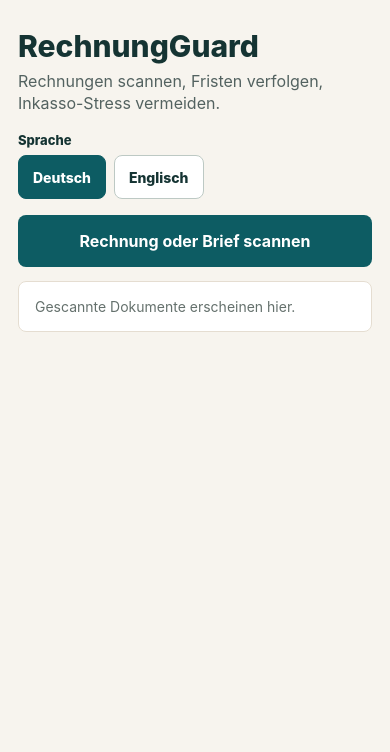
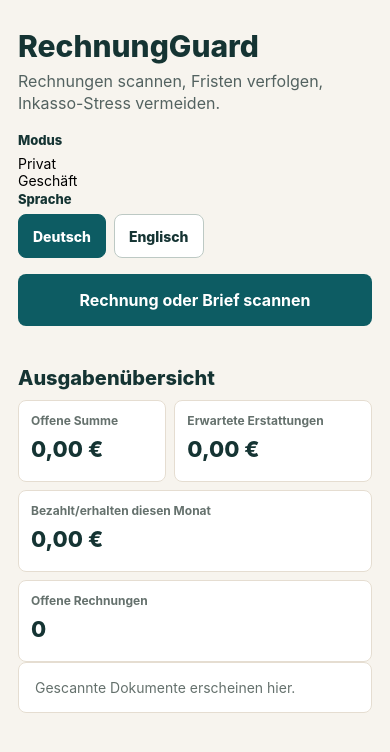
Before and after one commit to Jeylank/rechnungguard, a React Native app: screen / in a window 390 px wide. Shown: the top 752 px of the page. Built offline with nearby package versions, Linux system fonts and the light colour scheme.

Commit message:
Add business mode for supplier invoices

```diff
--- a/App.tsx
+++ b/App.tsx
@@ -27,10 +27,13 @@ import {
 import { deleteAllDocuments, deleteDocument, getDocuments, upsertDocument } from './services/documentStorage';
 import { BACKEND_HEALTH_URL, OCR_MODE, scanDocumentWithOcr } from './services/ocrService';
 import {
+  AppMode,
+  appModeValues,
+  businessExpenseCategoryValues,
   documentTypeValues,
   DocumentType,
   ExpenseCategory,
-  expenseCategoryValues,
+  privateExpenseCategoryValues,
   cashflowTypeValues,
   inkassoChecklistItems,
   paymentStatusValues,
@@ -91,6 +94,7 @@ const openExpenseStatuses = new Set<ScannedDocument['paymentStatus']>(['needs_re
 const receivableOpenStatuses = new Set<ScannedDocument['paymentStatus']>(['needs_review', 'expected', 'waiting_reimbursement']);
 const blockedPaymentPreparationStatuses = new Set<ScannedDocument['paymentStatus']>(['paid', 'closed']);
 const LANGUAGE_STORAGE_KEY = 'rechnungguard.language.v1';
+const APP_MODE_STORAGE_KEY = 'rechnungguard.appMode.v1';
 const PRIVACY_NOTICE_ACCEPTED_STORAGE_KEY = 'rechnungguard.privacyNoticeAccepted.v1';
 const STORE_DOCUMENT_IMAGES_STORAGE_KEY = 'rechnungguard.storeDocumentImages.v1';
 
@@ -141,6 +145,18 @@ const reminderOrInkassoFields = new Set<EditableField>([
   'actionRecommendation',
 ]);
 const paymentPreparationFields = new Set<EditableField>(['iban', 'bic', 'paymentReference']);
+const businessReviewFields = new Set<EditableField>([
+  'paymentStatus',
+  'senderName',
+  'creditorName',
+  'amountTotal',
+  'dueDate',
+  'invoiceNumber',
+  'customerNumber',
+  'iban',
+  'paymentReference',
+]);
+const businessPaymentStatusValues: PaymentStatus[] = ['needs_review', 'unpaid', 'paid', 'disputed', 'closed'];
 
 const sortByDateDesc = (a: ScannedDocument, b: ScannedDocument) =>
   new Date(b.createdAt).getTime() - new Date(a.createdAt).getTime();
@@ -186,6 +202,8 @@ const getPaymentMethodLabel = (t: Translation, value: ScannedDocument['paymentMe
   t.paymentMethods[value] ?? value;
 const getBooleanLabel = (t: Translation, value: boolean) => (value ? t.yes : t.no);
 const getFieldLabel = (t: Translation, field: FieldLabelKey) => t.fields[field] || translations.de.fields[field] || field;
+const getModeFieldLabel = (t: Translation, appMode: AppMode, field: FieldLabelKey) =>
+  appMode === 'business' && field === 'creditorName' ? t.fields.businessCreditorName : getFieldLabel(t, field);
 
 const copyToClipboard = (value: string) => Clipboard.setStringAsync(value);
 
@@ -221,6 +239,31 @@ const shouldShowEditableField = (document: ScannedDocument, field: EditableField
 
 const getVisibleFields = (document: ScannedDocument, fields: EditableField[]) =>
   fields.filter((field) => shouldShowEditableField(document, field));
+
+const getVisibleReviewFields = (document: ScannedDocument, fields: EditableField[], appMode: AppMode) => {
+  const visibleFields = getVisibleFields(document, fields);
+  return appMode === 'business' ? visibleFields.filter((field) => businessReviewFields.has(field)) : visibleFields;
+};
+
+const isAppMode = (value: string | null): value is AppMode =>
+  typeof value === 'string' && appModeValues.includes(value as AppMode);
+
+const isBusinessSupplierInvoice = (document: ScannedDocument) =>
+  document.cashflowType === 'payable' && document.documentType !== 'payment_proof';
+
+const asBusinessSupplierInvoice = (document: ScannedDocument): ScannedDocument => ({
+  ...document,
+  documentType: document.documentType === 'unknown' ? 'invoice' : document.documentType,
+  cashflowType: 'payable',
+  isExpense: true,
+  expenseCategory: businessExpenseCategoryValues.includes(document.expenseCategory) ? document.expenseCategory : 'other',
+  amountReceivable: '',
+  expectedPaymentDate: '',
+  receivedDate: '',
+});
+
+const getExpenseCategoryValuesForMode = (appMode: AppMode) =>
+  appMode === 'business' ? businessExpenseCategoryValues : privateExpenseCategoryValues;
 
 const mentionsMahnbescheid = (document: ScannedDocument) =>
   [
@@ -371,18 +414,19 @@ const isThisMonth = (value: string) => {
   return date.getFullYear() === now.getFullYear() && date.getMonth() === now.getMonth();
 };
 
-const createEmptyCategoryBreakdown = (): ExpenseCategorySummary[] =>
-  expenseCategoryValues.map((category) => ({
+const createEmptyCategoryBreakdown = (appMode: AppMode): ExpenseCategorySummary[] =>
+  getExpenseCategoryValuesForMode(appMode).map((category) => ({
     category,
     openAmount: 0,
     paidOrReceivedThisMonth: 0,
   }));
 
-const getExpenseSummary = (documents: ScannedDocument[]): ExpenseSummary => {
-  const categoryBreakdown = createEmptyCategoryBreakdown();
+const getExpenseSummary = (documents: ScannedDocument[], appMode: AppMode): ExpenseSummary => {
+  const summaryDocuments = appMode === 'business' ? documents.filter(isBusinessSupplierInvoice) : documents;
+  const categoryBreakdown = createEmptyCategoryBreakdown(appMode);
   const categoryByName = new Map(categoryBreakdown.map((item) => [item.category, item]));
 
-  return documents.reduce<ExpenseSummary>(
+  return summaryDocuments.reduce<ExpenseSummary>(
     (summary, document) => {
       if (document.cashflowType === 'receivable') {
         const receivableAmount = parseAmount(document.amountReceivable || document.amountTotal);
@@ -477,6 +521,7 @@ export default function App() {
   const [isSavingStatus, setIsSavingStatus] = useState(false);
   const [backendStatus, setBackendStatus] = useState<BackendStatus | null>(null);
   const [language, setLanguage] = useState<Language>(defaultLanguage);
+  const [appMode, setAppMode] = useState<AppMode>('private');
   const [privacyNoticeAccepted, setPrivacyNoticeAccepted] = useState(false);
   const [storeDocumentImages, setStoreDocumentImages] = useState(false);
   const t = translations[language];
@@ -491,14 +536,20 @@ export default function App() {
   }, [loadDocuments]);
 
   useEffect(() => {
-    const loadLanguage = async () => {
-      const storedLanguage = await AsyncStorage.getItem(LANGUAGE_STORAGE_KEY);
+    const loadLocalSettings = async () => {
+      const [storedLanguage, storedAppMode] = await Promise.all([
+        AsyncStorage.getItem(LANGUAGE_STORAGE_KEY),
+        AsyncStorage.getItem(APP_MODE_STORAGE_KEY),
+      ]);
       if (isLanguage(storedLanguage)) {
         setLanguage(storedLanguage);
       }
+      if (isAppMode(storedAppMode)) {
+        setAppMode(storedAppMode);
+      }
     };
 
-    loadLanguage();
+    loadLocalSettings();
   }, []);
 
   useEffect(() => {
@@ -519,25 +570,36 @@ export default function App() {
     await AsyncStorage.setItem(LANGUAGE_STORAGE_KEY, nextLanguage);
   };
 
+  const changeAppMode = async (nextAppMode: AppMode) => {
+    setAppMode(nextAppMode);
+    await AsyncStorage.setItem(APP_MODE_STORAGE_KEY, nextAppMode);
+  };
+
   const changeStoreDocumentImages = async (enabled: boolean) => {
     setStoreDocumentImages(enabled);
     await AsyncStorage.setItem(STORE_DOCUMENT_IMAGES_STORAGE_KEY, enabled ? 'true' : 'false');
   };
 
-  const urgentDocuments = useMemo(() => documents.filter(isUrgent).sort((a, b) => {
+  const homeDocuments = useMemo(
+    () => (appMode === 'business' ? documents.filter(isBusinessSupplierInvoice) : documents),
+    [appMode, documents],
+  );
+
+  const urgentDocuments = useMemo(() => homeDocuments.filter(isUrgent).sort((a, b) => {
     const aDue = a.dueDate ? new Date(a.dueDate).getTime() : Number.POSITIVE_INFINITY;
     const bDue = b.dueDate ? new Date(b.dueDate).getTime() : Number.POSITIVE_INFINITY;
     return aDue - bDue;
-  }), [documents]);
-
-  const recentDocuments = useMemo(() => documents.slice().sort(sortByDateDesc).slice(0, 8), [documents]);
+  }), [homeDocuments]);
+
+  const recentDocuments = useMemo(() => homeDocuments.slice().sort(sortByDateDesc).slice(0, 8), [homeDocuments]);
+  const expenseSummary = useMemo(() => getExpenseSummary(documents, appMode), [appMode, documents]);
   const debtWarningDocuments = useMemo(
-    () => documents.filter(isOpenDebtWarningDocument).sort(sortByDateDesc).slice(0, 5),
-    [documents],
+    () => (appMode === 'business' ? [] : homeDocuments.filter(isOpenDebtWarningDocument).sort(sortByDateDesc).slice(0, 5)),
+    [appMode, homeDocuments],
   );
   const expectedReimbursementDocuments = useMemo(
-    () => documents.filter(isExpectedReimbursementDocument).sort(sortByDateDesc).slice(0, 5),
-    [documents],
+    () => (appMode === 'business' ? [] : homeDocuments.filter(isExpectedReimbursementDocument).sort(sortByDateDesc).slice(0, 5)),
+    [appMode, homeDocuments],
   );
 
   useEffect(() => {
@@ -625,6 +687,7 @@ export default function App() {
     await deleteAllDocuments();
     await AsyncStorage.multiRemove([
       LANGUAGE_STORAGE_KEY,
+      APP_MODE_STORAGE_KEY,
       PRIVACY_NOTICE_ACCEPTED_STORAGE_KEY,
       STORE_DOCUMENT_IMAGES_STORAGE_KEY,
     ]);
@@ -633,6 +696,7 @@ export default function App() {
     setSelectedDocument(null);
     setSelectedImageUri(null);
     setLanguage(defaultLanguage);
+    setAppMode('private');
     setPrivacyNoticeAccepted(false);
     setStoreDocumentImages(false);
     setScreen('home');
@@ -711,10 +775,11 @@ export default function App() {
     setIsLoading(true);
     try {
       try {
-        const document = await scanDocumentWithOcr(selectedImageUri);
-        if (OCR_MODE === 'backend' && document.ocrSource !== 'backend') {
+        const scannedDocument = await scanDocumentWithOcr(selectedImageUri);
+        if (OCR_MODE === 'backend' && scannedDocument.ocrSource !== 'backend') {
           throw new Error('Backend OCR mode did not return backend data.');
         }
+        const document = appMode === 'business' ? asBusinessSupplierInvoice(scannedDocument) : scannedDocument;
         setDraft({
           ...document,
           imageUri: storeDocumentImages ? document.imageUri : '',
@@ -751,8 +816,11 @@ export default function App() {
             debtWarningDocuments={debtWarningDocuments}
             expectedReimbursementDocuments={expectedReimbursementDocuments}
             recentDocuments={recentDocuments}
+            expenseSummary={expenseSummary}
+            appMode={appMode}
             language={language}
             t={t}
+            onChangeAppMode={changeAppMode}
             onChangeLanguage={changeLanguage}
             onScan={() => {
               setSelectedImageUri(null);
@@ -766,6 +834,7 @@ export default function App() {
         {screen === 'scan' ? (
           <ScanScreen
             backendStatus={backendStatus}
+            appMode={appMode}
             imageUri={selectedImageUri}
             isLoading={isLoading}
             t={t}
@@ -777,6 +846,7 @@ export default function App() {
         {screen === 'review' && draft ? (
           <ReviewScreen
             draft={draft}
+            appMode={appMode}
             t={t}
             onChange={setDraft}
             onSave={() => saveDocument(draft)}
@@ -786,6 +856,7 @@ export default function App() {
         {screen === 'detail' && selectedDocument ? (
           <DetailScreen
             document={selectedDocument}
+            appMode={appMode}
             isSavingStatus={isSavingStatus}
             t={t}
             onChange={setSelectedDocument}
@@ -824,8 +895,11 @@ function HomeScreen({
   debtWarningDocuments,
   expectedReimbursementDocuments,
   recentDocuments,
+  expenseSummary,
+  appMode,
   language,
   t,
+  onChangeAppMode,
   onChangeLanguage,
   onScan,
   onOpenDocument,
@@ -834,13 +908,17 @@ function HomeScreen({
   debtWarningDocuments: ScannedDocument[];
   expectedReimbursementDocuments: ScannedDocument[];
   recentDocuments: ScannedDocument[];
+  expenseSummary: ExpenseSummary;
+  appMode: AppMode;
   language: Language;
   t: Translation;
+  onChangeAppMode: (appMode: AppMode) => void;
   onChangeLanguage: (language: Language) => void;
   onScan: () => void;
   onOpenDocument: (document: ScannedDocument) => void;
 }) {
   const hasDocuments = recentDocuments.length > 0;
+  const scanLabel = appMode === 'business' ? t.scanSupplierInvoice : t.scanBillOrLetter;
 
   return (
     <ScrollView contentContainerStyle={styles.scrollContent}>
@@ -855,6 +933,29 @@ function HomeScreen({
           {t.appTitle}
         </Text>
         <Text style={styles.promise}>{t.promise}</Text>
+      </View>
+
+      <View style={styles.languageSetting}>
+        <Text style={styles.inputLabel}>{t.appModeSetting}</Text>
+        <View style={styles.segmentedControl}>
+          <Pressable
+            style={[styles.segmentButton, appMode === 'private' && styles.segmentButtonSelected]}
+            onPress={() => onChangeAppMode('private')}
+          >
+            <Text style={[styles.segmentButtonText, appMode === 'private' && styles.segmentButtonTextSelected]}>
+              {t.privateMode}
+            </Text>
+          </Pressable>
+          <Pressable
+            style={[styles.segmentButton, appMode === 'business' && styles.segmentButtonSelected]}
+            onPress={() => onChangeAppMode('business')}
+          >
+            <Text style={[styles.segmentButtonText, appMode === 'business' && styles.segmentButtonTextSelected]}>
+              {t.businessMode}
+            </Text>
+          </Pressable>
+        </View>
+        {appMode === 'business' ? <Text style={styles.settingHint}>{t.businessHelperText}</Text> : null}
       </View>
 
       <View style={styles.languageSetting}>
@@ -880,12 +981,12 @@ function HomeScreen({
       </View>
 
       <Pressable style={styles.primaryButton} onPress={onScan}>
-        <Text style={styles.primaryButtonText}>{t.scanBillOrLetter}</Text>
+        <Text style={styles.primaryButtonText}>{scanLabel}</Text>
       </Pressable>
 
       {urgentDocuments.length > 0 ? (
         <>
-          <SectionTitle title={t.urgentUnpaidBills} />
+          <SectionTitle title={appMode === 'business' ? t.urgentSupplierInvoices : t.urgentUnpaidBills} />
           {urgentDocuments.map((document) => (
             <DocumentRow key={document.id} document={document} t={t} onPress={() => onOpenDocument(document)} urgent />
           ))}
@@ -910,9 +1011,13 @@ function HomeScreen({
         </>
       ) : null}
 
-      {hasDocuments ? <SectionTitle title={t.recentScannedDocuments} /> : null}
+      <ExpenseSummarySection summary={expenseSummary} appMode={appMode} t={t} />
+
+      {hasDocuments ? (
+        <SectionTitle title={appMode === 'business' ? t.recentScannedSupplierInvoices : t.recentScannedDocuments} />
+      ) : null}
       {!hasDocuments ? (
-        <EmptyState text={t.scannedDocumentsEmpty} />
+        <EmptyState text={appMode === 'business' ? t.supplierInvoicesEmpty : t.scannedDocumentsEmpty} />
       ) : (
         recentDocuments.map((document) => (
           <DocumentRow key={document.id} document={document} t={t} onPress={() => onOpenDocument(document)} />
@@ -924,6 +1029,7 @@ function HomeScreen({
 
 function ScanScreen({
   backendStatus,
+  appMode,
   imageUri,
   isLoading,
   t,
@@ -931,6 +1037,7 @@ function ScanScreen({
   onProcessImage,
 }: {
   backendStatus: BackendStatus | null;
+  appMode: AppMode;
   imageUri: string | null;
   isLoading: boolean;
   t: Translation;
@@ -948,7 +1055,8 @@ function ScanScreen({
 
   return (
     <ScrollView contentContainerStyle={styles.scanContent}>
-      <Text style={styles.screenTitle}>{t.scanBillOrLetter}</Text>
+      <Text style={styles.screenTitle}>{appMode === 'business' ? t.scanSupplierInvoice : t.scanBillOrLetter}</Text>
+      {appMode === 'business' ? <Text style={styles.subtleText}>{t.businessHelperText}</Text> : null}
       <View style={styles.statusBadgeGroup}>
         {statusText ? <Text style={styles.modeBadge}>{statusText}</Text> : null}
       </View>
@@ -979,11 +1087,13 @@ function ScanScreen({
 
 function ReviewScreen({
   draft,
+  appMode,
   t,
   onChange,
   onSave,
 }: {
   draft: ScannedDocument;
+  appMode: AppMode;
   t: Translation;
   onChange: (document: ScannedDocument) => void;
   onSave: () => void;
@@ -992,7 +1102,7 @@ function ReviewScreen({
     <ScrollView contentContainerStyle={styles.scrollContent}>
       <Text style={styles.screenTitle}>{t.reviewScan}</Text>
       <ImagePreview imageUri={draft.imageUri} t={t} />
-      <DocumentForm document={draft} t={t} onChange={onChange} />
+      <DocumentForm document={draft} appMode={appMode} t={t} onChange={onChange} />
       <Pressable style={styles.primaryButton} onPress={onSave}>
         <Text style={styles.primaryButtonText}>{t.save}</Text>
       </Pressable>
@@ -1002,6 +1112,7 @@ function ReviewScreen({
 
 function DetailScreen({
   document,
+  appMode,
   isSavingStatus,
   t,
   onChange,
@@ -1011,6 +1122,7 @@ function DetailScreen({
   onSave,
 }: {
   document: ScannedDocument;
+  appMode: AppMode;
   isSavingStatus: boolean;
   t: Translation;
   onChange: (document: ScannedDocument) => void;
@@ -1091,7 +1203,7 @@ function DetailScreen({
         <Text style={styles.detailValue}>{getBooleanLabel(t, document.isExpense)}</Text>
       </View>
       <View style={styles.detailRow}>
-        <Text style={styles.detailLabel}>{getFieldLabel(t, 'expenseCategory')}</Text>
+        <Text style={styles.detailLabel}>{getModeFieldLabel(t, appMode, 'expenseCategory')}</Text>
         <Text style={styles.detailValue}>{getExpenseCategoryLabel(t, document.expenseCategory)}</Text>
       </View>
       <View style={styles.detailRow}>
@@ -1111,9 +1223,9 @@ function DetailScreen({
         <Text style={styles.detailValue}>{getBooleanLabel(t, document.reimbursable)}</Text>
       </View>
 
-      {getVisibleFields(document, fieldOrder).map((field) => (
+      {getVisibleReviewFields(document, fieldOrder, appMode).map((field) => (
         <View key={field} style={styles.detailRow}>
-          <Text style={styles.detailLabel}>{getFieldLabel(t, field)}</Text>
+          <Text style={styles.detailLabel}>{getModeFieldLabel(t, appMode, field)}</Text>
           <Text style={styles.detailValue}>{getDetailValue(t, document, field)}</Text>
         </View>
       ))}
@@ -1315,10 +1427,12 @@ function AppButton({
 
 function DocumentForm({
   document,
+  appMode,
   t,
   onChange,
 }: {
   document: ScannedDocument;
+  appMode: AppMode;
   t: Translation;
   onChange: (document: ScannedDocument) => void;
 }) {
@@ -1331,13 +1445,13 @@ function DocumentForm({
       field === 'documentType'
         ? documentTypeValues
         : field === 'paymentStatus'
-          ? paymentStatusValues
+          ? appMode === 'business' ? businessPaymentStatusValues : paymentStatusValues
           : field === 'cashflowType'
             ? cashflowTypeValues
             : field === 'urgencyLevel'
               ? urgencyLevelValues
               : null;
-    const label = getFieldLabel(t, field);
+    const label = getModeFieldLabel(t, appMode, field);
 
     return (
       <View key={field} style={styles.inputGroup}>
@@ -1380,8 +1494,8 @@ function DocumentForm({
     );
   };
 
-  const primaryFields = getVisibleFields(document, primaryReviewFields);
-  const advancedFields = getVisibleFields(document, advancedReviewFields);
+  const primaryFields = getVisibleReviewFields(document, primaryReviewFields, appMode);
+  const advancedFields = getVisibleReviewFields(document, advancedReviewFields, appMode);
 
   return (
     <View>
@@ -1392,24 +1506,29 @@ function DocumentForm({
           {advancedFields.map(renderField)}
         </View>
       ) : null}
-      <ExpenseReviewFields document={document} t={t} onChange={onChange} />
+      <ExpenseReviewFields document={document} appMode={appMode} t={t} onChange={onChange} />
     </View>
   );
 }
 
-function ExpenseSummarySection({ summary, t }: { summary: ExpenseSummary; t: Translation }) {
+function ExpenseSummarySection({ summary, appMode, t }: { summary: ExpenseSummary; appMode: AppMode; t: Translation }) {
   const activeCategories = summary.categoryBreakdown.filter(
     (item) => item.openAmount > 0 || item.paidOrReceivedThisMonth > 0,
   );
 
   return (
     <View style={styles.summarySection}>
-      <Text style={styles.sectionTitle}>{t.expenseSummary}</Text>
+      <Text style={styles.sectionTitle}>{appMode === 'business' ? t.businessExpenseSummary : t.expenseSummary}</Text>
       <View style={styles.summaryGrid}>
         <SummaryTile label={t.openPayableAmount} value={formatEuro(summary.openAmount)} />
-        <SummaryTile label={t.expectedReceivableAmount} value={formatEuro(summary.expectedReceivableAmount)} />
+        {appMode === 'private' ? (
+          <SummaryTile label={t.expectedReceivableAmount} value={formatEuro(summary.expectedReceivableAmount)} />
+        ) : null}
         <SummaryTile label={t.paidOrReceivedThisMonth} value={formatEuro(summary.paidOrReceivedThisMonth)} />
-        <SummaryTile label={t.openInvoiceCount} value={String(summary.openInvoiceCount)} />
+        <SummaryTile
+          label={appMode === 'business' ? t.openSupplierInvoiceCount : t.openInvoiceCount}
+          value={String(summary.openInvoiceCount)}
+        />
       </View>
       {activeCategories.length > 0 ? (
         <>
@@ -1448,29 +1567,32 @@ function SummaryTile({ label, value }: { label: string; value: string }) {
 
 function ExpenseReviewFields({
   document,
+  appMode,
   t,
   onChange,
 }: {
   document: ScannedDocument;
+  appMode: AppMode;
   t: Translation;
   onChange: (document: ScannedDocument) => void;
 }) {
   const toggleField = (field: 'taxRelevant' | 'reimbursable') => {
     onChange({ ...document, [field]: !document[field], isExpense: document.cashflowType === 'payable' });
   };
+  const categoryValues = getExpenseCategoryValuesForMode(appMode);
 
   return (
     <View style={styles.formSection}>
       <Text style={styles.sectionTitle}>{t.categorization}</Text>
       <View style={styles.inputGroup}>
-        <Text style={styles.inputLabel}>{getFieldLabel(t, 'expenseCategory')}</Text>
+        <Text style={styles.inputLabel}>{getModeFieldLabel(t, appMode, 'expenseCategory')}</Text>
         <ScrollView
           horizontal
           showsHorizontalScrollIndicator={false}
           style={styles.pillScroller}
           contentContainerStyle={styles.pillRow}
         >
-          {expenseCategoryValues.map((option) => (
+          {categoryValues.map((option) => (
             <Pressable
               key={option}
               style={[styles.pill, document.expenseCategory === option && styles.pillSelected]}
--- a/i18n/de.ts
+++ b/i18n/de.ts
@@ -2,24 +2,34 @@ export const de = {
   languageDeutsch: 'Deutsch',
   languageEnglish: 'Englisch',
   languageSetting: 'Sprache',
+  appModeSetting: 'Modus',
+  privateMode: 'Privat',
+  businessMode: 'Geschäft',
+  businessHelperText: 'Für kleine Unternehmen: Lieferantenrechnungen scannen, Fristen überwachen und Zahlungen vorbereiten.',
   appTitle: 'RechnungGuard',
   promise: 'Rechnungen scannen, Fristen verfolgen, Inkasso-Stress vermeiden.',
   scanBillOrLetter: 'Rechnung oder Brief scannen',
+  scanSupplierInvoice: 'Lieferantenrechnung scannen',
   urgentUnpaidBills: 'Dringende unbezahlte Rechnungen',
+  urgentSupplierInvoices: 'Dringende Lieferantenrechnungen',
   noUrgentUnpaidBills: 'Keine dringenden unbezahlten Rechnungen.',
   debtWarnings: 'Mahnung/Inkasso-Warnungen',
   noDebtWarnings: 'Keine Mahnung/Inkasso-Warnungen.',
   expectedReimbursements: 'Erwartete Erstattungen',
   noExpectedReimbursements: 'Keine erwarteten Erstattungen.',
   recentScannedDocuments: 'Zuletzt gescannte Dokumente',
+  recentScannedSupplierInvoices: 'Zuletzt gescannte Lieferantenrechnungen',
   scannedDocumentsEmpty: 'Gescannte Dokumente erscheinen hier.',
+  supplierInvoicesEmpty: 'Gescannte Lieferantenrechnungen erscheinen hier.',
   expenseSummary: 'Ausgabenübersicht',
+  businessExpenseSummary: 'Geschäftsausgaben',
   openAmount: 'Offene Summe',
   openPayableAmount: 'Offene Summe',
   expectedReceivableAmount: 'Erwartete Erstattungen',
   paidOrReceivedThisMonth: 'Bezahlt/erhalten diesen Monat',
   paidAmountThisMonth: 'Bezahlte Summe diesen Monat',
   openInvoiceCount: 'Offene Rechnungen',
+  openSupplierInvoiceCount: 'Offene Lieferantenrechnungen',
   categoryBreakdown: 'Kategorien mit Aktivität',
   categoryOpenAmount: 'Summe offen',
   categoryPaidOrReceivedThisMonth: 'Bezahlt/erhalten',
@@ -138,6 +148,7 @@ export const de = {
     senderName: 'Absender',
     payerName: 'Zahler',
     creditorName: 'Gläubiger',
+    businessCreditorName: 'Lieferant / Gläubiger',
     branchCategory: 'Kategorie',
     amountTotal: 'Betrag',
     amountReceivable: 'Erstattungsbetrag',
@@ -183,6 +194,13 @@ export const de = {
     education: 'Bildung',
     travel: 'Reisen',
     legal: 'Rechtliches',
+    goods_purchasing: 'Waren / Einkauf',
+    beverages: 'Getränke',
+    meat_halal: 'Fleisch / Halal',
+    fruit_vegetables: 'Obst & Gemüse',
+    frozen_goods: 'Tiefkühlware',
+    packaging: 'Verpackung',
+    cleaning: 'Reinigung',
     other: 'Sonstiges',
   },
   paymentMethods: {
--- a/types/ScannedDocument.ts
+++ b/types/ScannedDocument.ts
@@ -28,6 +28,7 @@ export type PaymentStatus =
 
 export type UrgencyLevel = 'low' | 'medium' | 'high' | 'critical';
 export type CashflowType = 'payable' | 'receivable' | 'neutral' | 'unknown';
+export type AppMode = 'private' | 'business';
 
 export type ExpenseCategory =
   | 'rent'
@@ -43,6 +44,13 @@ export type ExpenseCategory =
   | 'education'
   | 'travel'
   | 'legal'
+  | 'goods_purchasing'
+  | 'beverages'
+  | 'meat_halal'
+  | 'fruit_vegetables'
+  | 'frozen_goods'
+  | 'packaging'
+  | 'cleaning'
   | 'other';
 
 export type PaymentMethod = 'unknown' | 'bank_transfer' | 'direct_debit' | 'card' | 'cash' | 'paypal' | 'other';
@@ -143,8 +151,9 @@ export const paymentStatusValues: PaymentStatus[] = [
 
 export const urgencyLevelValues: UrgencyLevel[] = ['low', 'medium', 'high', 'critical'];
 export const cashflowTypeValues: CashflowType[] = ['payable', 'receivable', 'neutral', 'unknown'];
+export const appModeValues: AppMode[] = ['private', 'business'];
 
-export const expenseCategoryValues: ExpenseCategory[] = [
+export const privateExpenseCategoryValues: ExpenseCategory[] = [
   'rent',
   'housing',
   'energy',
@@ -159,6 +168,25 @@ export const expenseCategoryValues: ExpenseCategory[] = [
   'travel',
   'legal',
   'other',
+];
+
+export const businessExpenseCategoryValues: ExpenseCategory[] = [
+  'goods_purchasing',
+  'beverages',
+  'meat_halal',
+  'fruit_vegetables',
+  'frozen_goods',
+  'packaging',
+  'cleaning',
+  'rent',
+  'energy',
+  'insurance',
+  'other',
+];
+
+export const expenseCategoryValues: ExpenseCategory[] = [
+  ...privateExpenseCategoryValues,
+  ...businessExpenseCategoryValues.filter((category) => !privateExpenseCategoryValues.includes(category)),
 ];
 
 export const paymentMethodValues: PaymentMethod[] = [
```
Also changed, not shown: i18n/en.ts (+18 -0 lines).
